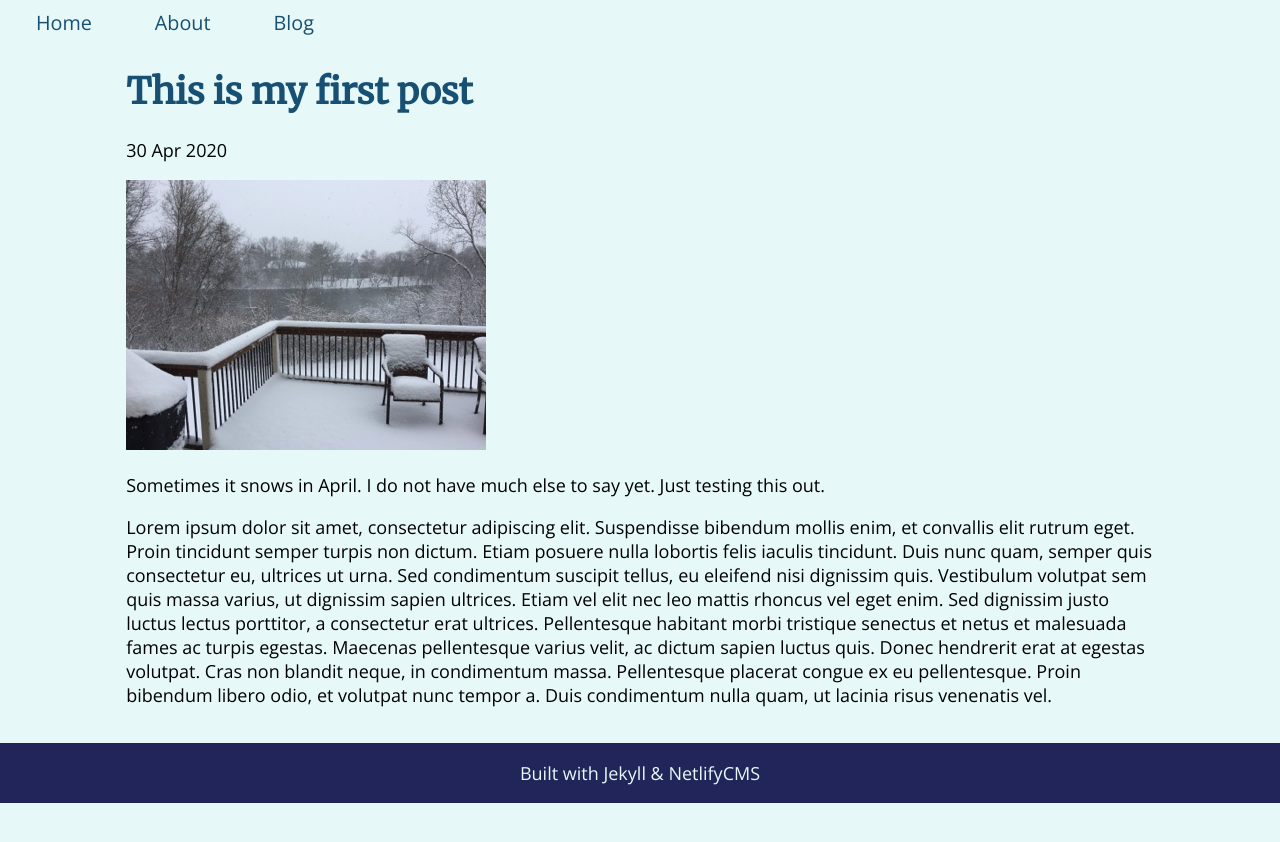
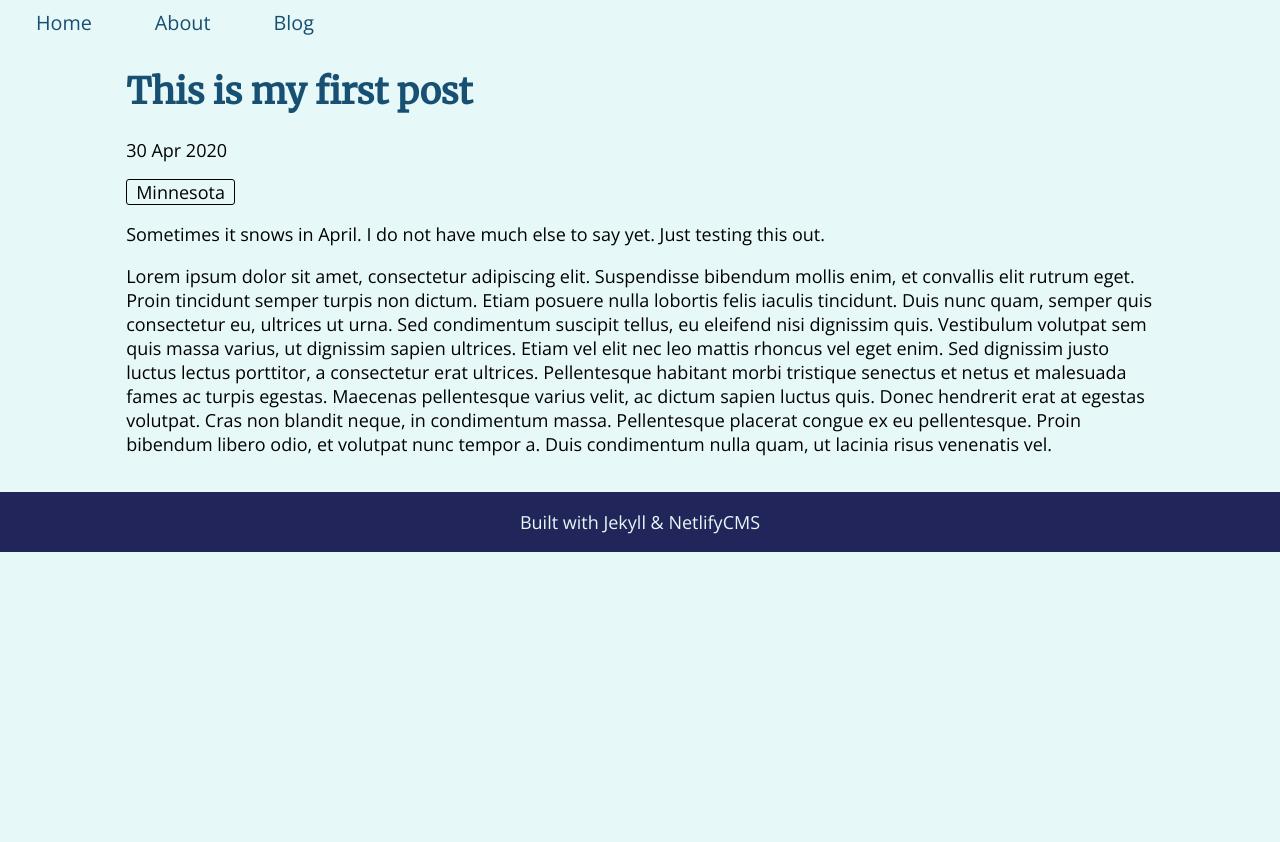
Before and after one commit to placeholdergit/cloneexpjekyllcms, a Jekyll site: the page built from _posts/2020-04-30-firstpost.md, in a window 1280 px wide. Shown: the top 842 px of the page. Built offline with Jekyll 4.4.1, drawn with Linux system fonts in a browser that asks for light colours; a script that is not in the unit is left out.

Commit message:
Update Blog “2020-04-30-firstpost”

```diff
--- a/_posts/2020-04-30-firstpost.md
+++ b/_posts/2020-04-30-firstpost.md
@@ -2,10 +2,11 @@
 layout: post
 title: This is my first post
 date: 2020-04-30T23:04:01.519Z
+thumbnail: /assets/uploads/img_2366.jpg
+tags:
+  - Minnesota
 ---
-![April snow](/assets/uploads/img_2366.jpg)
+Sometimes it snows in April. I do not have much else to say yet. Just testing this out.
 <!--more-->
 
-Sometimes it snows in April. I do not have much else to say yet. Just testing this out.
-
 Lorem ipsum dolor sit amet, consectetur adipiscing elit. Suspendisse bibendum mollis enim, et convallis elit rutrum eget. Proin tincidunt semper turpis non dictum. Etiam posuere nulla lobortis felis iaculis tincidunt. Duis nunc quam, semper quis consectetur eu, ultrices ut urna. Sed condimentum suscipit tellus, eu eleifend nisi dignissim quis. Vestibulum volutpat sem quis massa varius, ut dignissim sapien ultrices. Etiam vel elit nec leo mattis rhoncus vel eget enim. Sed dignissim justo luctus lectus porttitor, a consectetur erat ultrices. Pellentesque habitant morbi tristique senectus et netus et malesuada fames ac turpis egestas. Maecenas pellentesque varius velit, ac dictum sapien luctus quis. Donec hendrerit erat at egestas volutpat. Cras non blandit neque, in condimentum massa. Pellentesque placerat congue ex eu pellentesque. Proin bibendum libero odio, et volutpat nunc tempor a. Duis condimentum nulla quam, ut lacinia risus venenatis vel.
```
